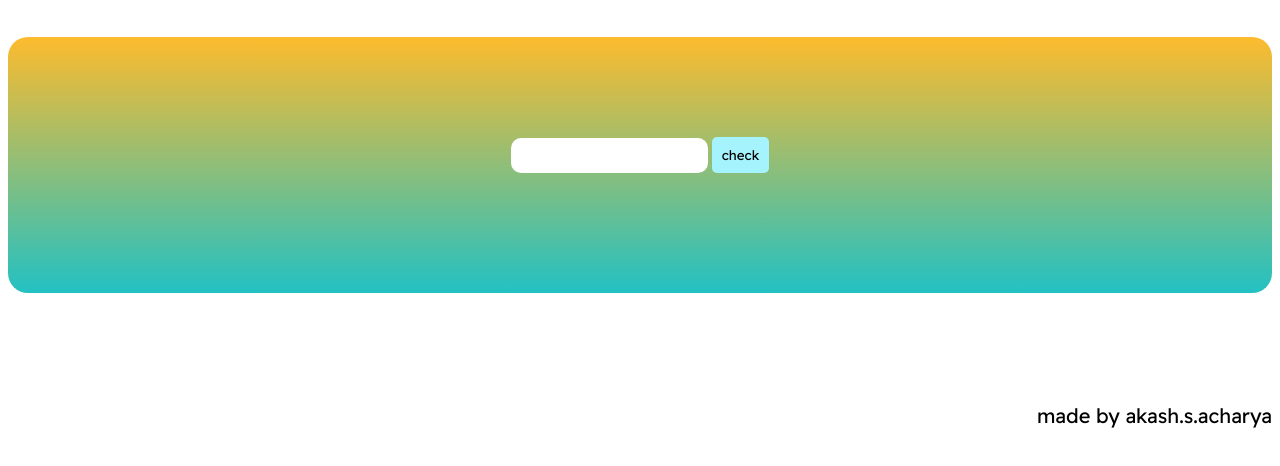
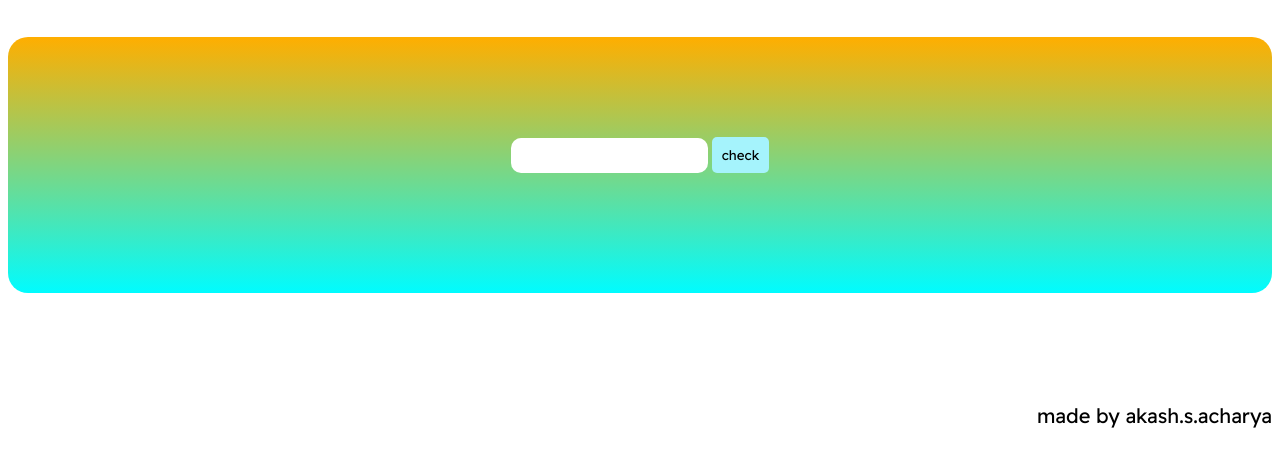
Before and after one commit to nanooro/odd-or-even, a plain HTML site: page index.html in a window 1280 px wide. Shown: the part 116-582 px from the top of the page. Drawn offline with Linux system fonts and the light colour scheme.

Commit message:
Add files via upload

```diff
--- a/style.css
+++ b/style.css
@@ -1,4 +1,3 @@
-
 .odd {
   color: red;
   text-align: center;
@@ -13,23 +12,23 @@
 }
 .boxreal {
   /* background-color: #4ade80; */
-  background: rgb(34, 193, 195);
+  background: rgb(0, 252, 255);
   background: -moz-linear-gradient(
     0deg,
-    rgba(34, 193, 195, 1) 0%,
-    rgba(253, 187, 45, 1) 100%
+    rgba(0, 252, 255, 1) 0%,
+    rgba(255, 174, 0, 1) 100%
   );
   background: -webkit-linear-gradient(
     0deg,
-    rgba(34, 193, 195, 1) 0%,
-    rgba(253, 187, 45, 1) 100%
+    rgba(0, 252, 255, 1) 0%,
+    rgba(255, 174, 0, 1) 100%
   );
   background: linear-gradient(
     0deg,
-    rgba(34, 193, 195, 1) 0%,
-    rgba(253, 187, 45, 1) 100%
+    rgba(0, 252, 255, 1) 0%,
+    rgba(255, 174, 0, 1) 100%
   );
-  filter: progid:DXImageTransform.Microsoft.gradient(startColorstr="#22c1c3",endColorstr="#fdbb2d",GradientType=1);
+  filter: progid:DXImageTransform.Microsoft.gradient(startColorstr="#00fcff",endColorstr="#ffae00",GradientType=1);
   text-align: center;
   padding: 100px;
   border-radius: 20px;
@@ -61,13 +60,13 @@
 .btn:hover {
   transform: translateY(-12spx);
 }
-.watermark{
+.watermark {
   text-align: right;
   margin-top: 100px;
   font-size: 20px;
   font-family: "Readex Pro", sans-serif;
 }
-.inputtednum{
+.inputtednum {
   font-family: "Readex Pro", sans-serif;
   font-size: 20px;
 }
```
